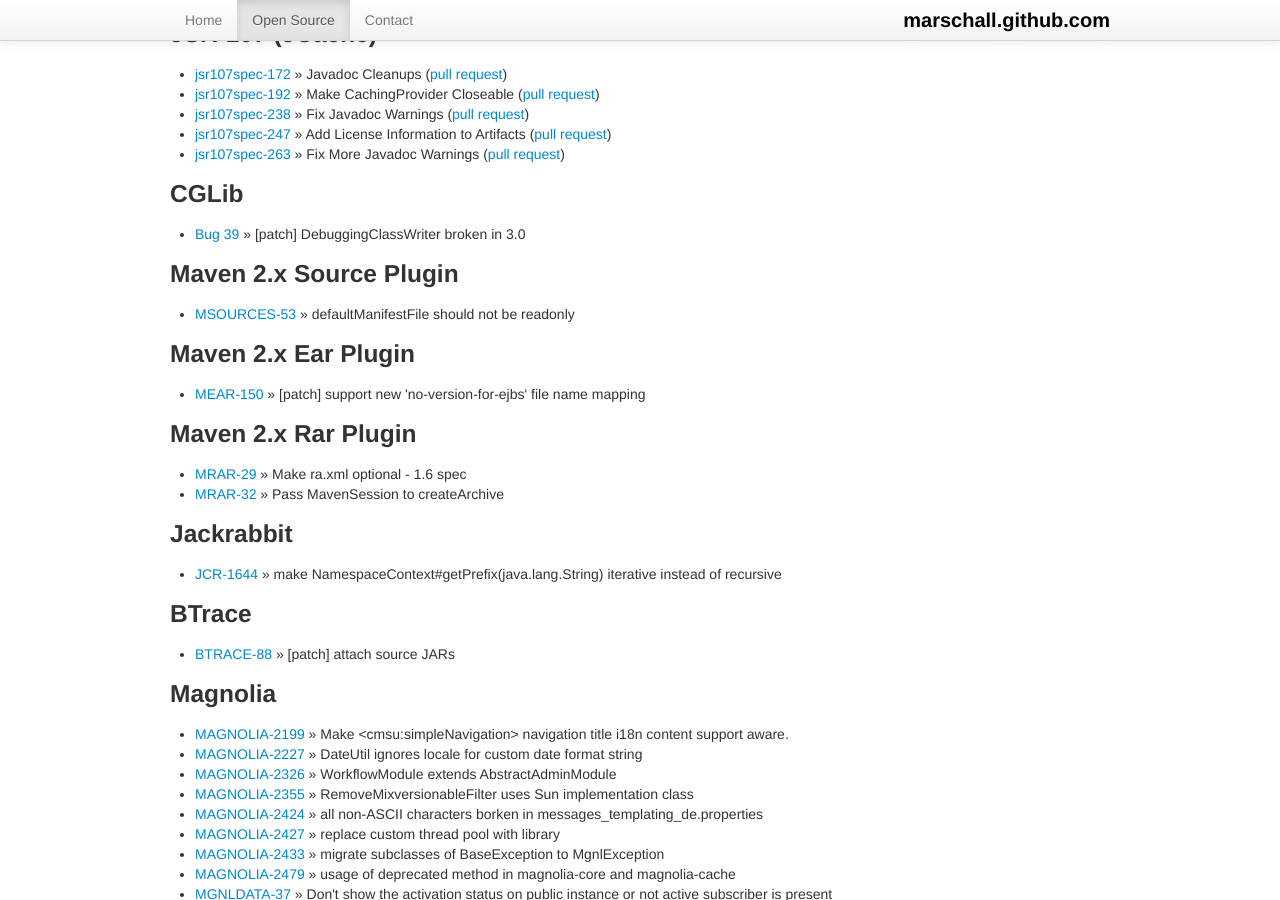
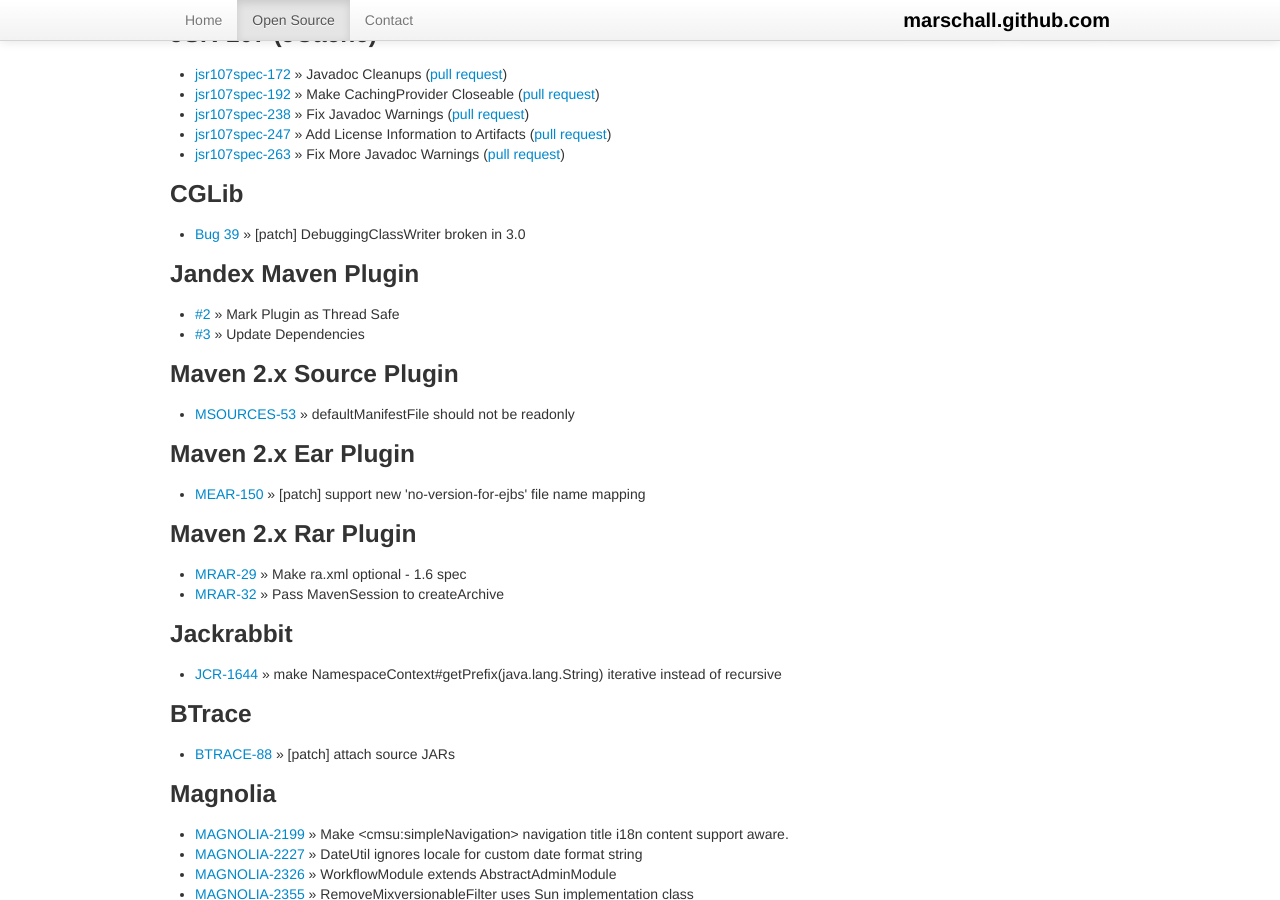
Before and after one commit to marschall/marschall.github.com, a Jekyll site: the page built from open-source.html, in a window 1280 px wide and 900 px high, scrolled down 1536 px. Built offline with Jekyll 4.4.1, drawn with Linux system fonts in a browser that asks for light colours.

Commit message:
add jandex

```diff
--- a/open-source.html
+++ b/open-source.html
@@ -115,6 +115,12 @@
 <ul>
   <li><a href="http://sourceforge.net/p/cglib/bugs/39/">Bug 39</a> &raquo;  [patch] DebuggingClassWriter broken in 3.0</li>
 </ul>
+<h3>Jandex Maven Plugin</h3>
+<ul>
+  <li><a href="https://github.com/jdcasey/jandex-maven-plugin/pull/2">#2</a> &raquo; Mark Plugin as Thread Safe</li>
+  <li><a href="https://github.com/jdcasey/jandex-maven-plugin/pull/3">#3</a> &raquo; Update Dependencies</li>
+</ul>
+
 <!--
 <h3>Kotlin</h3>
 <ul>
```
